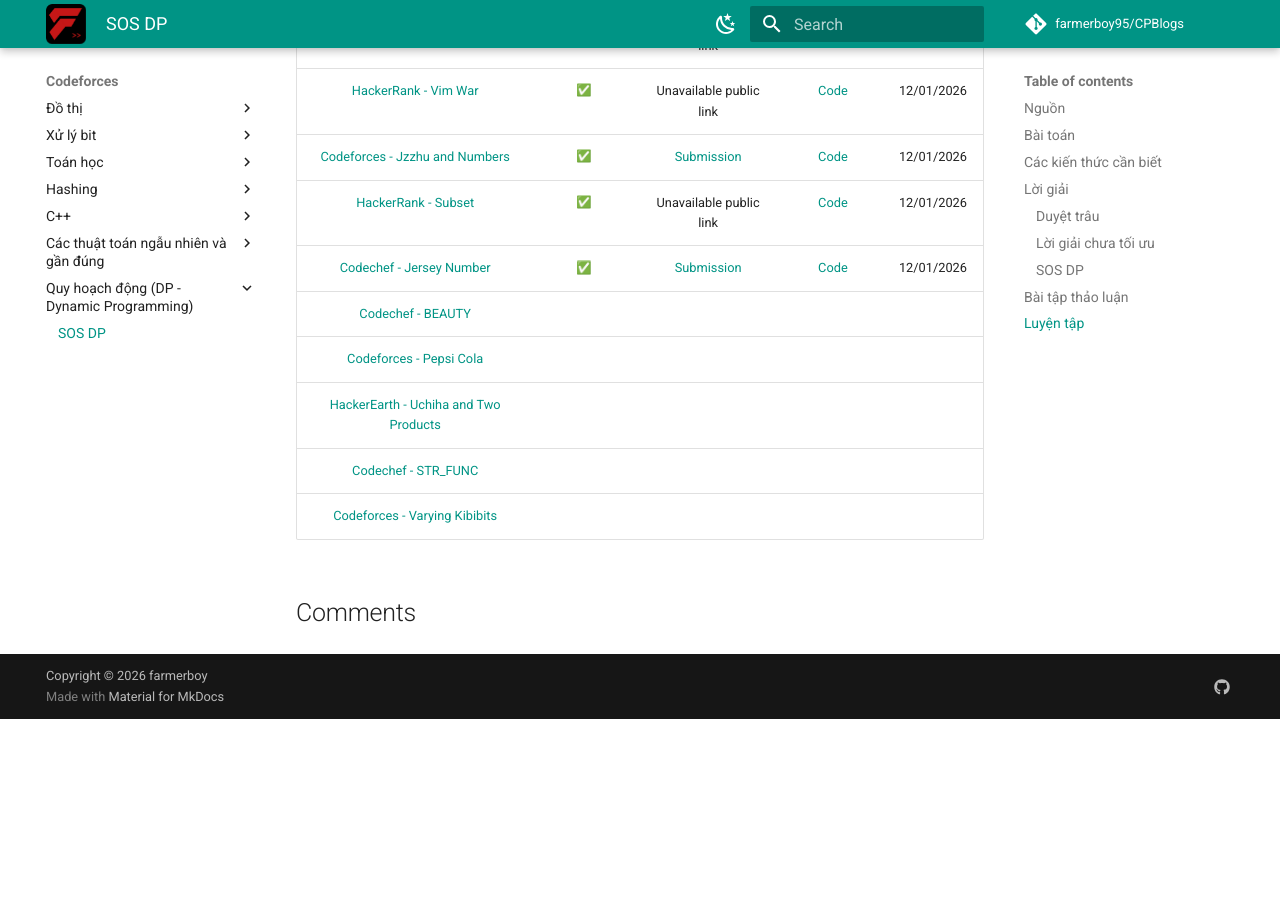
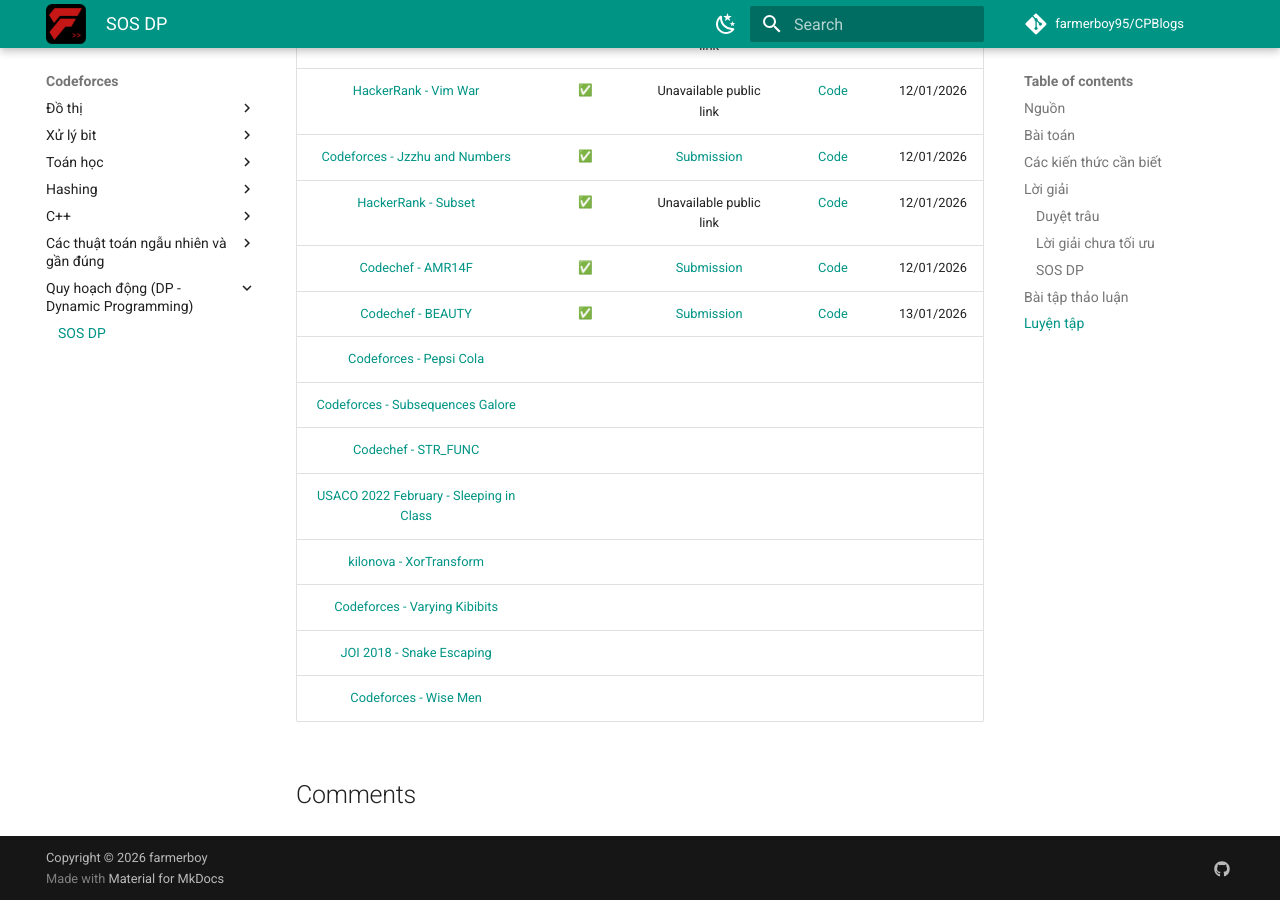
Before and after one commit to farmerboy95/CPBlogs, an MkDocs documentation site: the page built from docs/Codeforces/dp/sos-dp.md, in a window 1280 px wide and 900 px high, scrolled down 4292 px. Built offline with MkDocs 1.6.1 and Material for MkDocs 9.7.7, drawn with Linux system fonts in a browser that asks for light colours; emoji names are drawn with the system emoji font; comment, search, counter and statistics services are not loaded; before the commit the page ends 5011 px from its top, so only the background shows below that.

Commit message:
Update SOS DP

```diff
--- a/docs/Codeforces/dp/sos-dp.md
+++ b/docs/Codeforces/dp/sos-dp.md
@@ -128,9 +128,13 @@
 | [HackerRank - Vim War](https://www.hackerrank.com/contests/w16/challenges/vim-war) | :white_check_mark: | Unavailable public link | [Code](https://github.com/farmerboy95/CompetitiveProgramming/blob/master/HackerRank/HACKR%20vim-war.cpp) | 12/01/2026 |
 | [Codeforces - Jzzhu and Numbers](https://codeforces.com/problemset/problem/449/D) | :white_check_mark: | [Submission](https://codeforces.com/contest/449/submission/357383064) | [Code](https://github.com/farmerboy95/CompetitiveProgramming/blob/master/Codeforces/CF449-D1-D-SOS.cpp) | 12/01/2026 |
 | [HackerRank - Subset](https://www.hackerrank.com/contests/countercode/challenges/subset) | :white_check_mark: | Unavailable public link | [Code](https://github.com/farmerboy95/CompetitiveProgramming/blob/master/HackerRank/HACKR%20subset.cpp) | 12/01/2026 |
-| [Codechef - Jersey Number](https://www.codechef.com/problems/AMR14F) | :white_check_mark: | [Submission](https://www.codechef.com/viewsolution/1225301141) | [Code](https://github.com/farmerboy95/CompetitiveProgramming/blob/master/Codechef/CODECHEF%20AMR14F.cpp) | 12/01/2026 |
-| [Codechef - BEAUTY](https://www.codechef.com/SNFL16MR/problems/BEAUTY) | | | | |
+| [Codechef - AMR14F](https://www.codechef.com/problems/AMR14F) | :white_check_mark: | [Submission](https://www.codechef.com/viewsolution/1225301141) | [Code](https://github.com/farmerboy95/CompetitiveProgramming/blob/master/Codechef/CODECHEF%20AMR14F.cpp) | 12/01/2026 |
+| [Codechef - BEAUTY](https://www.codechef.com/problems/BEAUTY) | :white_check_mark: | [Submission](https://www.codechef.com/viewsolution/1225440970) | [Code](https://github.com/farmerboy95/CompetitiveProgramming/blob/master/Codechef/CODECHEF%20BEAUTY.cpp) | 13/01/2026 |
 | [Codeforces - Pepsi Cola](https://codeforces.com/group/qcIqFPYhVr/contest/203881/problem/K) | | | | |
-| [HackerEarth - Uchiha and Two Products](https://www.hackerearth.com/problem/algorithm/uchiha-brothers-and-two-products-circuit/) | | | | |
-| [Codechef - STR_FUNC](https://www.codechef.com/IPC15P2B/problems/STR_FUNC) | | | | |
+| [Codeforces - Subsequences Galore](https://codeforces.com/contest/1620/problem/G) | | | | |
+| [Codechef - STR_FUNC](https://www.codechef.com/problems/STR_FUNC) | | | | |
+| [USACO 2022 February - Sleeping in Class](https://usaco.org/index.php?page=viewproblem2&cpid=1213) | | | | |
+| [kilonova - XorTransform](https://kilonova.ro/problems/1832) | | | | |
 | [Codeforces - Varying Kibibits](https://codeforces.com/contest/800/problem/D) | | | | |
+| [JOI 2018 - Snake Escaping](https://oj.uz/problem/view/JOI18_snake_escaping) | | | | |
+| [Codeforces - Wise Men](https://codeforces.com/contest/1326/problem/F2) | | | | |
```
